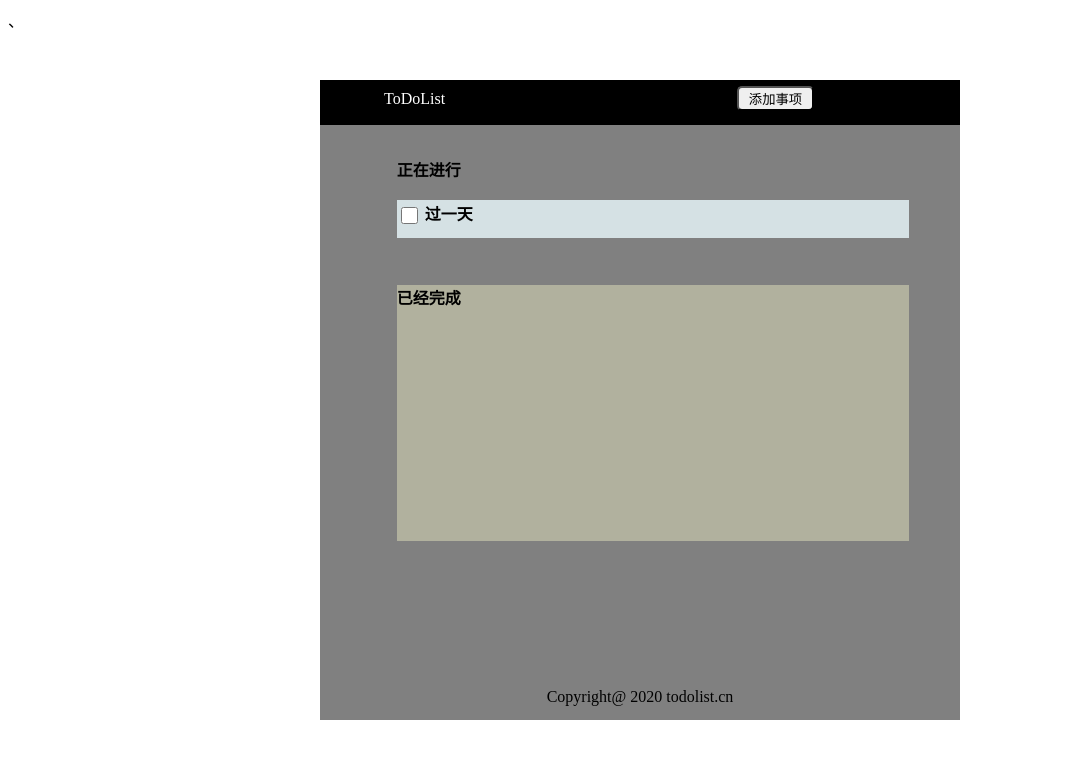
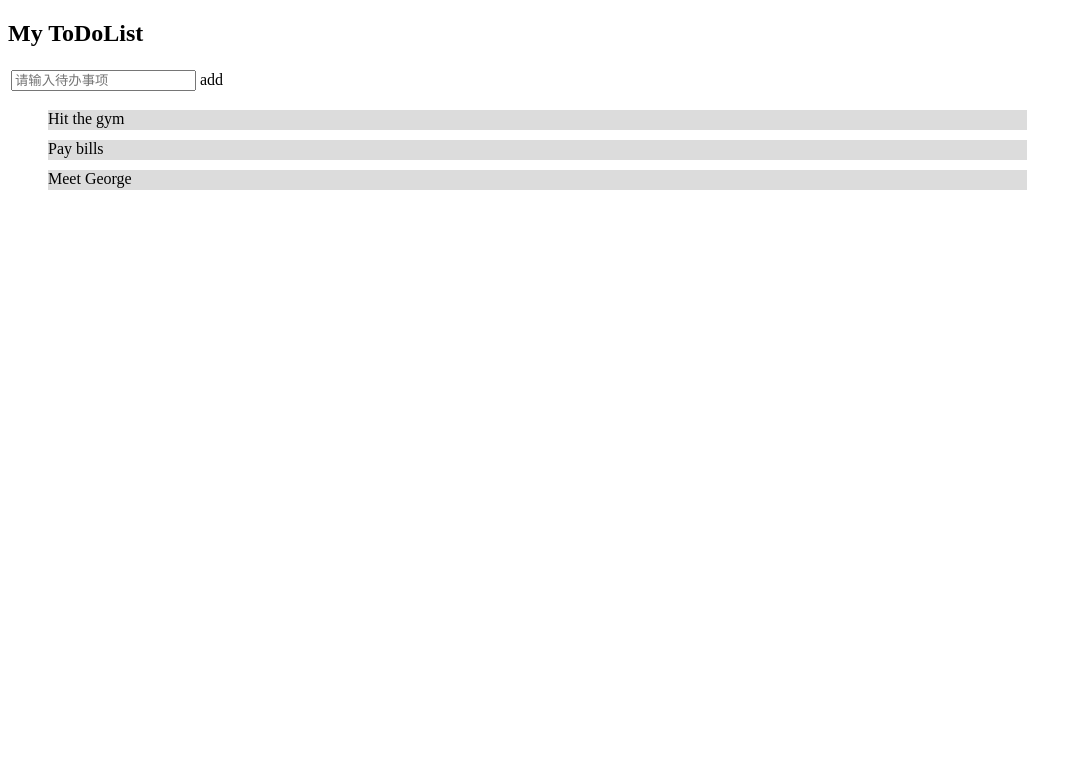
Before and after one commit to docguanjiayu/gjy, a plain HTML site: page web.html in a window 1280 px wide. Shown: the whole page, without its empty margins (0-1081 px from the left). Drawn offline with Linux system fonts and the light colour scheme; files that its build step writes are made by us from their sources.

Commit message:
Update web.html

```diff
--- a/web.html
+++ b/web.html
@@ -3,47 +3,32 @@
 
 <head>
     <meta charset="UTF-8">
-    <meta http-equiv="X-UA-Compatible" content="IE=edge">
-    <meta name="viewport" content="width=device-width, initial-scale=1.0">
-    <title>Document</title>
+    <title>ToDoList</title>
     <link rel="stylesheet" href="css/web.css">
 </head>
 
 <body>
+    <div class="myhead">
+        <h2>My ToDoList</h2>
 
-    <body>
-        <div id="box">
-            <div id="top">
-                <span>ToDoList</span>
-                <span><button id="top_button">添加事项</button></span>
-            </div>
-            <div id=doing>
-                <span>正在进行</span>
-                <div id="doing_content">
-                    <input type="checkbox" id="input_checkbox">
-                    <span id="update_content">过一天</span>
-                </div>
-            </div>
-            <div id="manage">
-                <sapn>已经完成</sapn>
-            </div>
-            <div id="bottom">
-                <span id="bottom_span">Copyright@ 2020 todolist.cn</span>
-            </div>
-            <div id="addContent">
-                <textarea cols="63" rows="16" id="textarea">
-                </textarea>
-                <button id="save">保存</button>
-                <button id="close">关闭</button>
-            </div>
-            <div id="cover_show_data">
+        <table>
+            <tr>
+                <td>
+                    <input type="text" id="things" placeholder="请输入待办事项">
+                </td>
+                <td>
+                    <span id="add" onclick="addElement()">add</span>
+                </td>
+            </tr>
+        </table>
+    </div>
+    <ul>
+        <li>Hit the gym</li>
+        <li class="checked">Pay bills</li>
+        <li>Meet George</li>
+    </ul>
 
-                <div id="show_data">
-                </div>
-            </div>
-        </div>
-        、
-        <script type="text/javascript" src="js/web.js"></script>
-    </body>
+</body>
+<script src="js/web.js" type="text/javascript"></script>
 
 </html>
```
